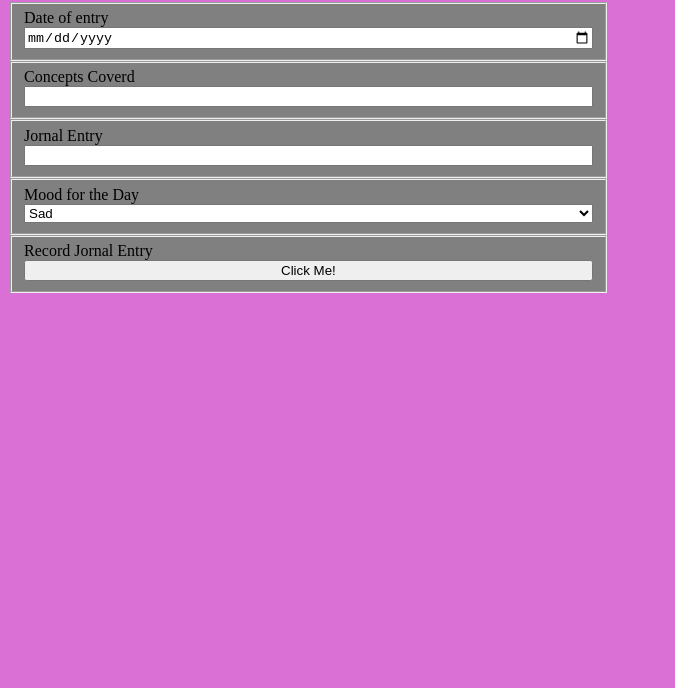
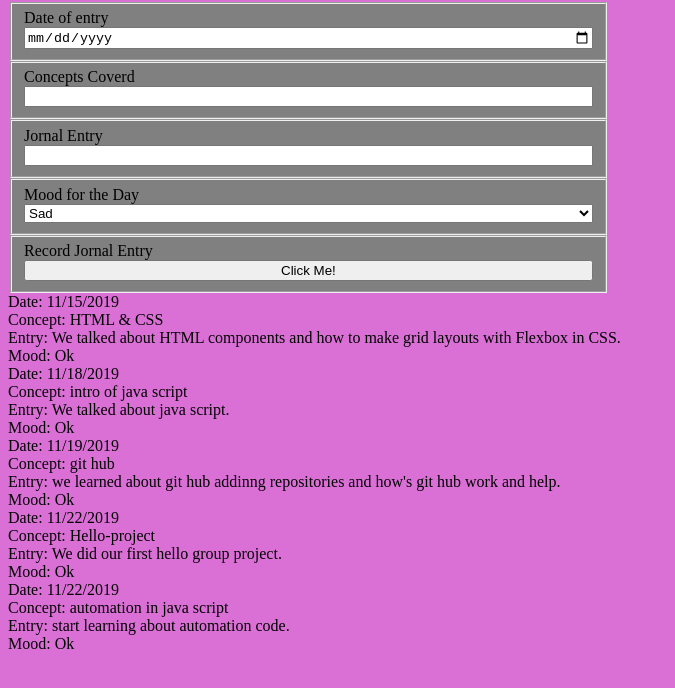
Before and after one commit to mitts38/daily-jornal, a plain HTML site: page index.html in a window 1280 px wide. Shown: the part 78-766 px from the top of the page, without its empty margins (0-675 px from the left). Drawn offline with Linux system fonts and the light colour scheme.

Commit message:
change in automation script

```diff
--- a/index.html
+++ b/index.html
@@ -38,5 +38,10 @@
             </fieldset>
 
     </form>
-    </body>
+
+    <div class="entryLog" id="entryLog">
+
+    </div>
+    <script type="module" src="./scripts/main.js"></script>
+</body>
 </html>
--- /dev/null
+++ b/scripts/JournalDataProvider.js
@@ -0,0 +1,49 @@
+const journal = [
+
+     {
+        date: "11/15/2019",
+        concept: "HTML & CSS",
+        entry: "We talked about HTML components and how to make grid layouts with Flexbox in CSS.",
+        mood: "Ok"
+    },
+
+     {
+        date: "11/18/2019",
+        concept: " intro of java script",
+        entry: "We talked about java script.",
+        mood: "Ok"
+    },
+
+     {
+        date: "11/19/2019",
+        concept: "git hub",
+        entry: "we learned about git hub addinng repositories and how's git hub work and help.",
+        mood: "Ok"
+    },
+
+     {
+        date: "11/22/2019",
+        concept: "Hello-project",
+        entry: "We did our first hello group project.",
+        mood: "Ok"
+     },
+
+     {
+        date: "11/22/2019",
+        concept: "automation in java script",
+        entry: "start learning about automation code.",
+        mood: "Ok"
+     }
+]
+
+/*
+    You export a function that provides a version of the
+    raw data in the format that you want
+*/
+export const useJournalEntries = () => {
+    const sortedByDate = journal.sort(
+        (currentEntry, nextEntry) =>
+            Date.parse(currentEntry.date) - Date.parse(nextEntry.date)
+    )
+    return sortedByDate
+}
--- /dev/null
+++ b/scripts/journalEntry.js
@@ -0,0 +1,11 @@
+const JournalEntryComponent = (entry) => {
+    return `
+        <section id="entry--${entry.id}" class="journalEntry">
+<div>Date: ${entry.date}</div>
+<div>Concept: ${entry.concept}</div>
+<div>Entry: ${entry.entry}</div>
+<div>Mood: ${entry.mood}</div>
+</section>
+`
+}
+export default JournalEntryComponent;
--- /dev/null
+++ b/scripts/journalEntryList.js
@@ -0,0 +1,28 @@
+/*
+ *  Purpose:
+ *    To render as many journal entry components as
+ *    there are items in the collection exposed by the
+ *    data provider component
+ */
+import { useJournalEntries } from "./JournalDataProvider.js";
+import JournalEntryComponent from "./JournalEntry.js";
+
+// DOM reference to where all entries will be rendered
+const entryLog = document.querySelector("#entryLog");
+
+const EntryListComponent = () => {
+    // Use the journal entry data from the data provider component
+    const entries = useJournalEntries()
+
+    entryLog.innerHTML += `
+        ${entries
+            .map(currentEntry => {
+                return JournalEntryComponent(currentEntry);
+            })
+            .join("")}
+
+    `
+}
+
+
+export default EntryListComponent;
--- /dev/null
+++ b/scripts/main.js
@@ -0,0 +1,7 @@
+import EntryListComponent from "./journalEntryList.js";
+
+
+
+
+
+EntryListComponent()
```
